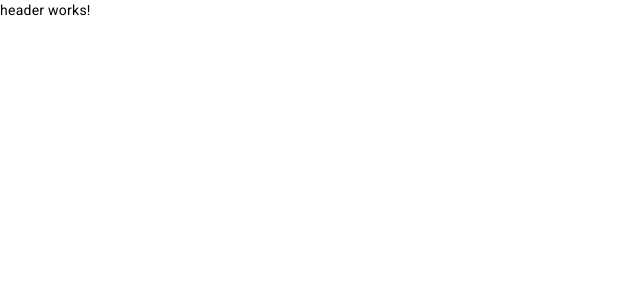
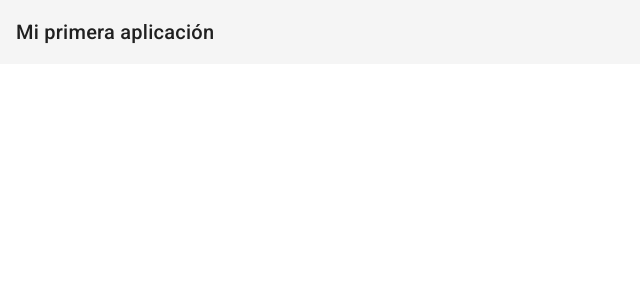
Before and after one commit to dyllansalgado/PracticaAngular, an Angular app in the folder AngularPractica/: page / in a window 1280 px wide. Shown: the top 300 px of the page, without its empty margins (0-640 px from the left). Built offline with nearby package versions, Linux system fonts and the light colour scheme.

Commit message:
Se crea un componente en html con .html

```diff
--- a/AngularPractica/src/app/app.module.ts
+++ b/AngularPractica/src/app/app.module.ts
@@ -5,6 +5,7 @@ import { AppRoutingModule } from './app-routing.module';
 import { AppComponent } from './app.component';
 import { HeaderComponent } from './shared/components/header/header.component';
 import { BrowserAnimationsModule } from '@angular/platform-browser/animations';
+import { MaterialModule } from './Material.module';
 
 @NgModule({
   declarations: [
@@ -14,6 +15,7 @@ import { BrowserAnimationsModule } from '@angular/platform-browser/animations';
   imports: [
     BrowserModule,
     AppRoutingModule,
+    MaterialModule,
     BrowserAnimationsModule
   ],
   providers: [],
--- a/AngularPractica/src/app/shared/components/header/header.component.html
+++ b/AngularPractica/src/app/shared/components/header/header.component.html
@@ -1 +1,4 @@
-<p>header works!</p>
+
+<mat-toolbar>
+  <span>Mi primera aplicación</span>
+</mat-toolbar>
```
Also changed, not shown: AngularPractica/src/app/material.module.ts (added, +8 -0 lines).
